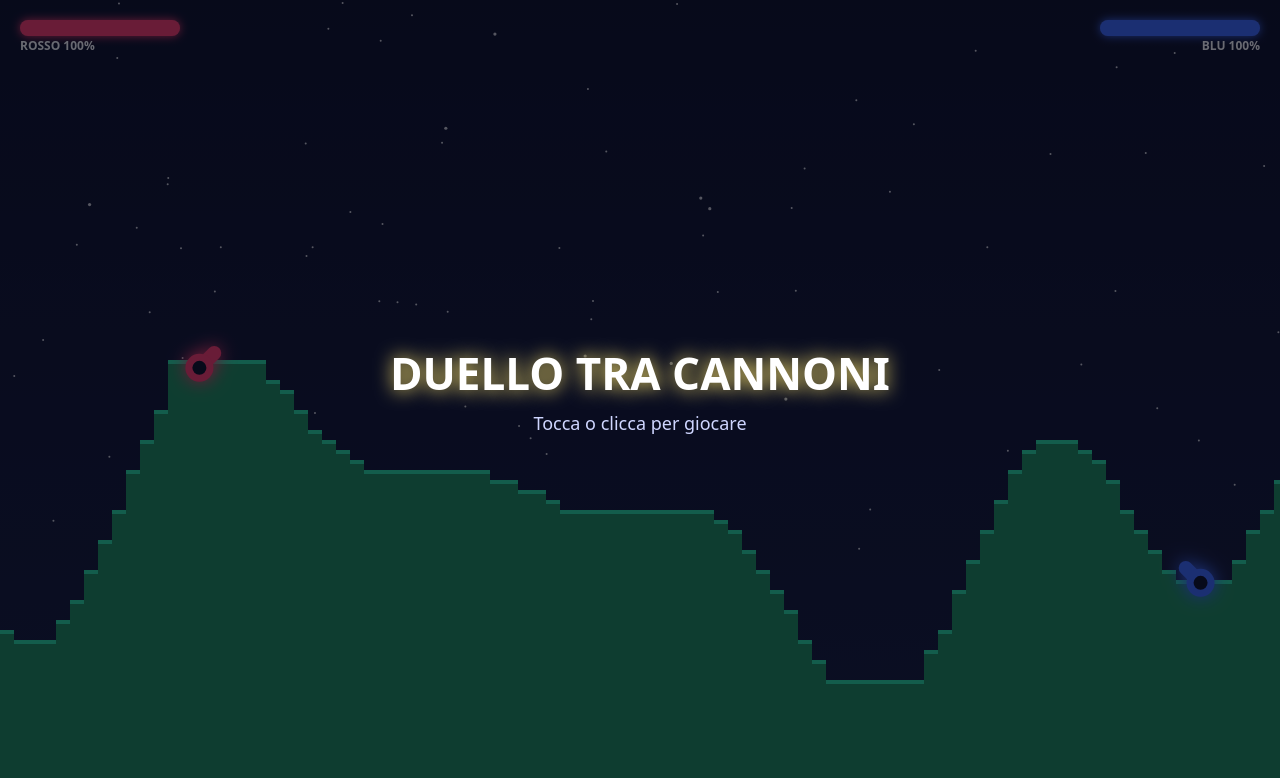
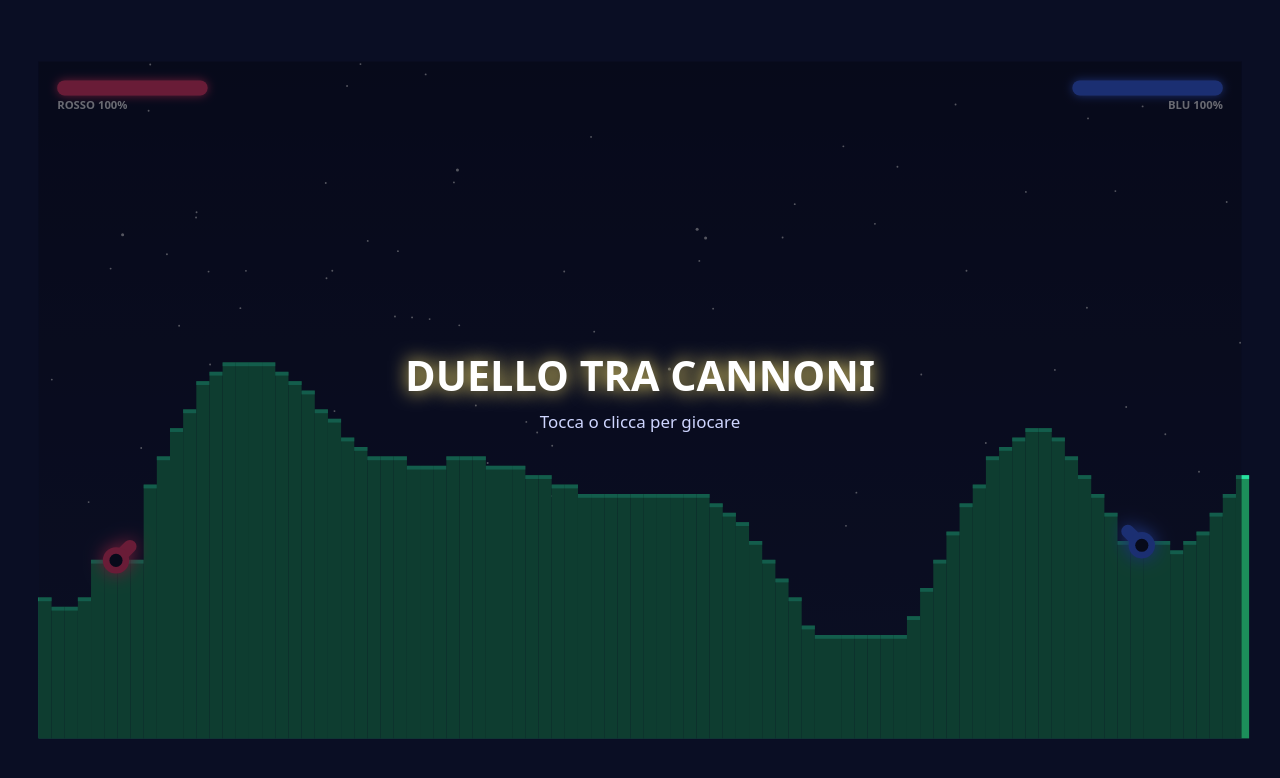
Before and after one commit to alchimia-studio/its-pm-2026, a Next.js app: page /gioco in a window 1280 px wide. Shown: the top 778 px of the page. Built offline with nearby package versions, Linux system fonts and the light colour scheme.

Commit message:
Bugfixes

```diff
--- a/src/components/GameCanvas.tsx
+++ b/src/components/GameCanvas.tsx
@@ -16,12 +16,22 @@ import { draw } from "@/game/render";
 
 const STEP = 1 / 60; // passo di simulazione a tempo fisso (secondi)
 
+// Il gioco vive in un "mondo" di dimensione fissa (16:9) che poi viene scalato
+// per riempire la finestra: così il campo resta identico su ogni schermo e non
+// cambia mai quando si ridimensiona la finestra.
+const WORLD_W = 1280;
+const WORLD_H = 720;
+const SAFE_AREA = 0.94; // piccolo bordo attorno al campo (spazio per la fionda)
+const BAR_COLOR = "#0a0e24"; // colore delle bande: uguale al cielo
+
 export default function GameCanvas() {
   const canvasRef = useRef<HTMLCanvasElement>(null);
   const stateRef = useRef<GameState | null>(null);
+  // Come il mondo è posizionato dentro la finestra (per disegno e input).
+  const viewRef = useRef({ dpr: 1, scale: 1, offX: 0, offY: 0 });
   const [portrait, setPortrait] = useState(false);
 
-  // Ciclo di animazione + ridimensionamento.
+  // Ciclo di animazione + adattamento della finestra (letterbox).
   useEffect(() => {
     const canvas = canvasRef.current!;
     const ctx = canvas.getContext("2d")!;
@@ -30,24 +40,28 @@ export default function GameCanvas() {
     let last = 0;
     let acc = 0;
 
+    // Il campo si crea una sola volta: il ridimensionamento non lo rigenera.
+    if (!stateRef.current) stateRef.current = createGame(WORLD_W, WORLD_H);
+
     function fit() {
       const dpr = window.devicePixelRatio || 1;
-      const w = window.innerWidth;
-      const h = window.innerHeight;
-      canvas.width = Math.round(w * dpr);
-      canvas.height = Math.round(h * dpr);
-      canvas.style.width = `${w}px`;
-      canvas.style.height = `${h}px`;
-      ctx.setTransform(dpr, 0, 0, dpr, 0, 0);
-      setPortrait(h > w);
+      const winW = window.innerWidth;
+      const winH = window.innerHeight;
+      canvas.width = Math.round(winW * dpr);
+      canvas.height = Math.round(winH * dpr);
+      canvas.style.width = `${winW}px`;
+      canvas.style.height = `${winH}px`;
+      setPortrait(winH > winW);
 
-      const s = stateRef.current;
-      if (!s || s.width !== w || s.height !== h) {
-        // Al primo avvio e a ogni ridimensionamento reale (es. rotazione del
-        // dispositivo) rigeneriamo il campo: così cannoni e terreno restano
-        // sempre coerenti con la finestra e non finiscono mai fuori schermo.
-        stateRef.current = createGame(w, h);
-      }
+      // Scala il mondo per riempire la finestra mantenendo le proporzioni, con
+      // un piccolo bordo di sicurezza. Il terreno NON viene mai rigenerato.
+      const scale = Math.min(winW / WORLD_W, winH / WORLD_H) * SAFE_AREA;
+      viewRef.current = {
+        dpr,
+        scale,
+        offX: (winW - WORLD_W * scale) / 2,
+        offY: (winH - WORLD_H * scale) / 2,
+      };
     }
 
     function frame(t: number) {
@@ -63,6 +77,20 @@ export default function GameCanvas() {
           update(s, STEP);
           acc -= STEP;
         }
+        const v = viewRef.current;
+        // Riempie tutta la finestra con il colore del cielo (le bande laterali).
+        ctx.setTransform(v.dpr, 0, 0, v.dpr, 0, 0);
+        ctx.fillStyle = BAR_COLOR;
+        ctx.fillRect(0, 0, canvas.width / v.dpr, canvas.height / v.dpr);
+        // Disegna il mondo centrato e scalato dentro la finestra.
+        ctx.setTransform(
+          v.dpr * v.scale,
+          0,
+          0,
+          v.dpr * v.scale,
+          v.dpr * v.offX,
+          v.dpr * v.offY,
+        );
         draw(ctx, s);
       }
       raf = requestAnimationFrame(frame);
@@ -85,7 +113,12 @@ export default function GameCanvas() {
 
     function pos(e: PointerEvent) {
       const r = canvas!.getBoundingClientRect();
-      return { x: e.clientX - r.left, y: e.clientY - r.top };
+      const v = viewRef.current;
+      // Da pixel della finestra a coordinate del mondo (annulla scala e bande).
+      return {
+        x: (e.clientX - r.left - v.offX) / v.scale,
+        y: (e.clientY - r.top - v.offY) / v.scale,
+      };
     }
 
     function down(e: PointerEvent) {
--- a/src/game/engine.ts
+++ b/src/game/engine.ts
@@ -6,7 +6,7 @@
 import type { AimState, Ball, GameState, PlayerId } from "./types";
 import { flattenPlatform, generateTerrain, heightAt } from "./terrain";
 import { launchVelocity, stepBall } from "./physics";
-import { canStartAim, computeAim, isShotValid } from "./input";
+import { canStartAim, computeAim, isShotValid, maxDragFor } from "./input";
 
 export const BALL_RADIUS = 6;
 export const CANNON_HIT_RADIUS = 26; // sagoma-bersaglio generosa
@@ -55,6 +55,7 @@ export function createGame(
   return {
     width,
     height,
+    maxDrag: maxDragFor(width, height),
     phase: "title",
     current: first,
     winner: null,
@@ -84,14 +85,14 @@ export function beginAim(state: GameState, px: number, py: number): void {
   if (state.phase !== "aiming") return;
   const cannon = state.cannons[state.current];
   if (!canStartAim(cannon, px, py)) return;
-  state.aim = computeAim(cannon, px, py);
+  state.aim = computeAim(cannon, px, py, state.maxDrag);
 }
 
 /** Aggiorna la mira durante il trascinamento; la canna segue la direzione di tiro. */
 export function updateAim(state: GameState, px: number, py: number): void {
   if (!state.aim.active) return;
   const cannon = state.cannons[state.current];
-  state.aim = computeAim(cannon, px, py);
+  state.aim = computeAim(cannon, px, py, state.maxDrag);
   cannon.angle = state.aim.angle;
 }
 
--- a/src/game/input.ts
+++ b/src/game/input.ts
@@ -5,12 +5,20 @@
 
 import type { AimState, Cannon } from "./types";
 
-export const MAX_DRAG = 220; // px: oltre questa lunghezza la potenza è al 100%
 export const MIN_DRAG = 12; // px: sotto questa soglia il tiro è annullato
 export const GRAB_RADIUS = 60; // px: quanto vicino al cannone bisogna premere
 
 function clamp01(v: number): number {
   return Math.max(0, Math.min(1, v));
+}
+
+/**
+ * Lunghezza di trascinamento (in pixel del campo) che dà la potenza massima.
+ * È proporzionale al lato minore del campo, così il 100% è sempre raggiungibile
+ * a prescindere dalla dimensione del campo.
+ */
+export function maxDragFor(width: number, height: number): number {
+  return Math.max(MIN_DRAG + 1, Math.round(Math.min(width, height) * 0.22));
 }
 
 /** Vero se si può iniziare a mirare premendo in (px,py) vicino al cannone. */
@@ -19,11 +27,16 @@ export function canStartAim(cannon: Cannon, px: number, py: number): boolean {
 }
 
 /** Calcola lo stato di mira dal perno del cannone e dal punto del puntatore. */
-export function computeAim(cannon: Cannon, px: number, py: number): AimState {
+export function computeAim(
+  cannon: Cannon,
+  px: number,
+  py: number,
+  maxDrag: number,
+): AimState {
   const dragX = px - cannon.x;
   const dragY = py - cannon.y;
   const dist = Math.hypot(dragX, dragY);
-  const power = clamp01((dist - MIN_DRAG) / (MAX_DRAG - MIN_DRAG));
+  const power = clamp01((dist - MIN_DRAG) / (maxDrag - MIN_DRAG));
   // direzione opposta al trascinamento
   const angle = Math.atan2(-dragY, -dragX);
   return {
--- a/src/game/types.ts
+++ b/src/game/types.ts
@@ -47,6 +47,7 @@ export interface AimState {
 export interface GameState {
   width: number;
   height: number;
+  maxDrag: number; // lunghezza di trascinamento che dà la potenza massima
   phase: Phase;
   current: PlayerId; // di chi è il turno
   winner: PlayerId | null;
```
